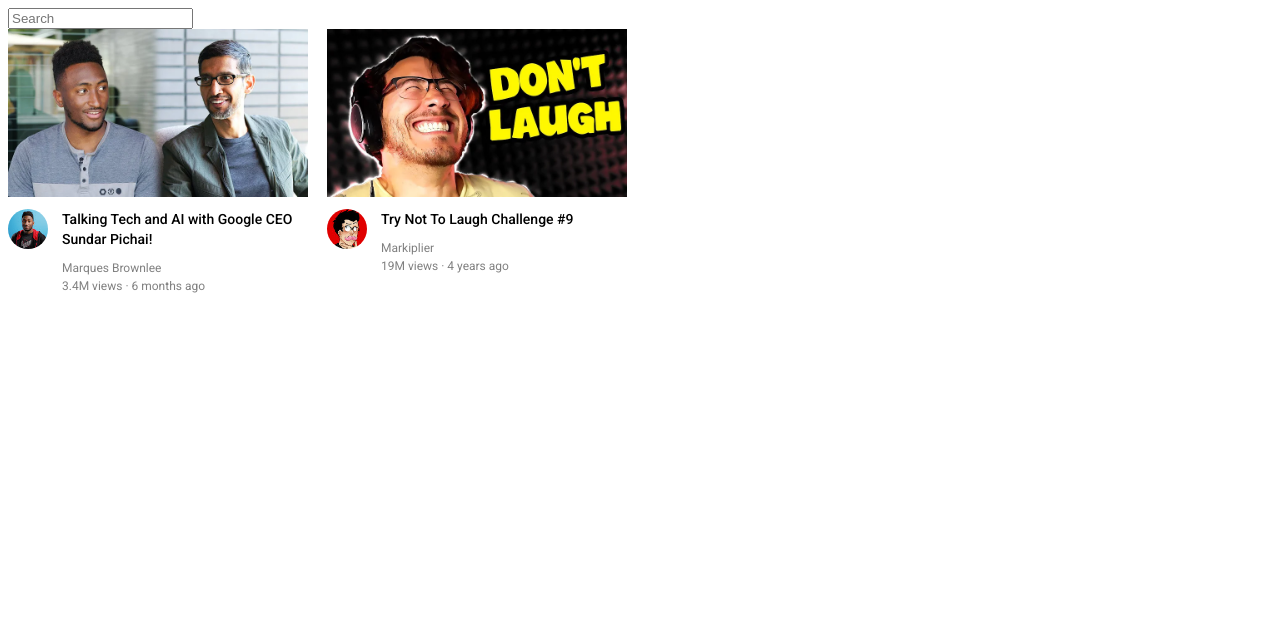
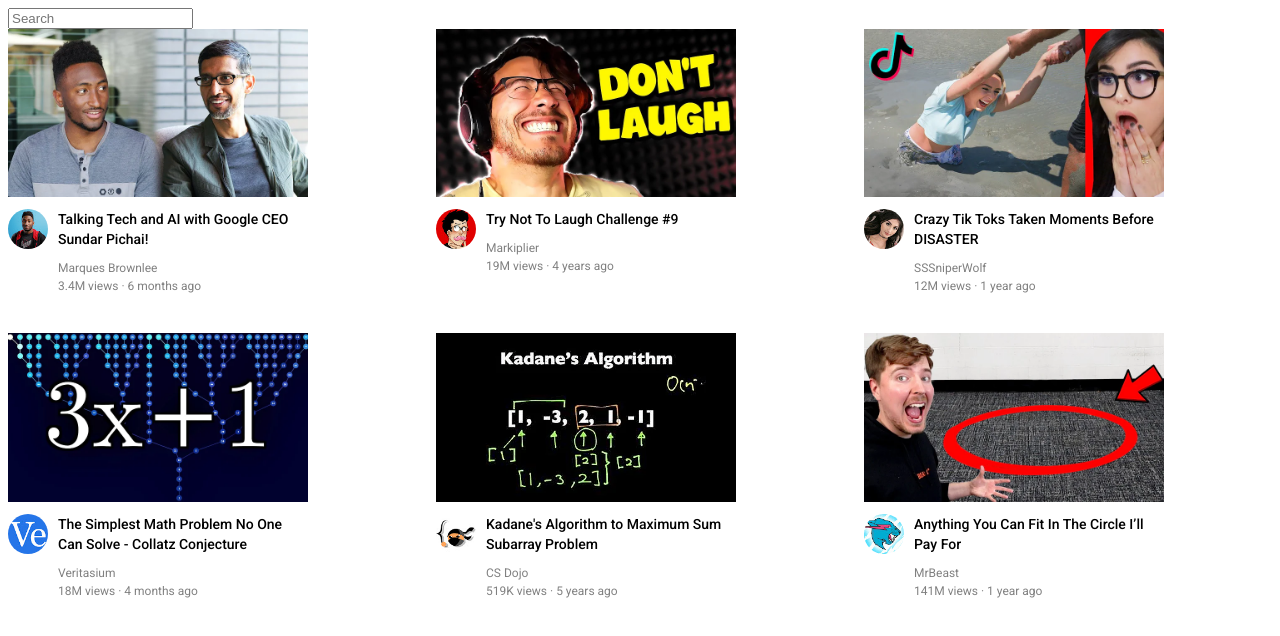
Before and after one commit to Dorfink/youtube-clone, a plain HTML site: page youtube.html in a window 1280 px wide. Drawn offline with Linux system fonts and the light colour scheme.

Commit message:
Moving PC's

```diff
--- a/styles/youtube.css
+++ b/styles/youtube.css
@@ -7,11 +7,17 @@ p {
   display: block;
 }
 
+.stage {
+  display: grid;
+  grid-template-columns: 1fr 1fr 1fr;
+  column-gap: 20px;
+  row-gap: 40px;
+}
+
 .video-preview {
   display: inline-block;
   width: 300px;
   vertical-align: top;
-  margin-right: 15px;
 }
 .thumbnail-row {
   margin-bottom: 12px;
@@ -21,20 +27,15 @@ p {
   width: 300px;
 }
 
-.channel-pfp {
-  display: inline-block;
-  width: 50px;
-  vertical-align: top;
+.video-info-grid {
+  display: grid;
+  grid-template-columns: 1fr 5fr;;
 }
 .pfp {
   width: 80%;
   border-radius: 25px;
 }
 
-.video-info {
-  display: inline-block;
-  width: 240px;
-}
 .video-title {
   font-size: 14px;
   font-weight: 500;
--- a/youtube.html
+++ b/youtube.html
@@ -2,24 +2,29 @@
 <html lang="en">
   <head>
     <title>Youtube</title>
-  <link rel="stylesheet" href="styles/youtube.css">
-  <link rel="preconnect" href="https://fonts.googleapis.com">
-  <link rel="preconnect" href="https://fonts.gstatic.com" crossorigin>
-  <link href="https://fonts.googleapis.com/css2?family=Roboto:wght@400;500;700&display=swap" rel="stylesheet">
+    <link rel="stylesheet" href="styles/youtube.css" />
+    <link rel="preconnect" href="https://fonts.googleapis.com" />
+    <link rel="preconnect" href="https://fonts.gstatic.com" crossorigin />
+    <link
+      href="https://fonts.googleapis.com/css2?family=Roboto:wght@400;500;700&display=swap"
+      rel="stylesheet"
+    />
   </head>
   <body>
-  <input class="search-bar" type="text" placeholder="Search">
-
+    <input class="search-bar" type="text" placeholder="Search" />
+    <div class="stage">
       <div class="video-preview">
         <div class="thumbnail-row">
-      <img class="thumbnail" src="thumbnails/thumbnail-1.webp">
+          <img class="thumbnail" src="thumbnails/thumbnail-1.webp" />
         </div>
-    <div>
+        <div class="video-info-grid">
           <div class="channel-pfp">
-        <img class="pfp" src="pfp/channel-1.jpeg">
+            <img class="pfp" src="pfp/channel-1.jpeg" />
           </div>
           <div class="video-info">
-      <p class="video-title">Talking Tech and AI with Google CEO Sundar Pichai!</p>
+            <p class="video-title">
+              Talking Tech and AI with Google CEO Sundar Pichai!
+            </p>
             <p class="video-author">Marques Brownlee</p>
             <p class="video-stats">3.4M views &#183; 6 months ago</p>
           </div>
@@ -28,11 +33,11 @@
 
       <div class="video-preview">
         <div class="thumbnail-row">
-      <img class="thumbnail" src="thumbnails/thumbnail-2.webp">
+          <img class="thumbnail" src="thumbnails/thumbnail-2.webp" />
         </div>
-    <div>
+        <div class="video-info-grid">
           <div class="channel-pfp">
-        <img class="pfp" src="pfp/channel-2.jpeg">
+            <img class="pfp" src="pfp/channel-2.jpeg" />
           </div>
           <div class="video-info">
             <p class="video-title">Try Not To Laugh Challenge #9</p>
@@ -41,5 +46,70 @@
           </div>
         </div>
       </div>
+
+      <div class="video-preview">
+        <div class="thumbnail-row">
+          <img class="thumbnail" src="thumbnails/thumbnail-3.webp" />
+        </div>
+        <div class="video-info-grid">
+          <div class="channel-pfp">
+            <img class="pfp" src="pfp/channel-3.jpeg" />
+          </div>
+          <div class="video-info">
+            <p class="video-title">Crazy Tik Toks Taken Moments Before DISASTER</p>
+            <p class="video-author">SSSniperWolf</p>
+            <p class="video-stats">12M views &#183; 1 year ago</p>
+          </div>
+        </div>
+      </div>
+
+      <div class="video-preview">
+        <div class="thumbnail-row">
+          <img class="thumbnail" src="thumbnails/thumbnail-4.webp" />
+        </div>
+        <div class="video-info-grid">
+          <div class="channel-pfp">
+            <img class="pfp" src="pfp/channel-4.jpeg" />
+          </div>
+          <div class="video-info">
+            <p class="video-title">The Simplest Math Problem No One Can Solve - Collatz Conjecture</p>
+            <p class="video-author">Veritasium</p>
+            <p class="video-stats">18M views &#183; 4 months ago</p>
+          </div>
+        </div>
+      </div>
+
+      <div class="video-preview">
+        <div class="thumbnail-row">
+          <img class="thumbnail" src="thumbnails/thumbnail-5.webp" />
+        </div>
+        <div class="video-info-grid">
+          <div class="channel-pfp">
+            <img class="pfp" src="pfp/channel-5.jpeg" />
+          </div>
+          <div class="video-info">
+            <p class="video-title">Kadane's Algorithm to Maximum Sum Subarray Problem</p>
+            <p class="video-author">CS Dojo</p>
+            <p class="video-stats">519K views &#183; 5 years ago</p>
+          </div>
+        </div>
+      </div>
+
+      <div class="video-preview">
+        <div class="thumbnail-row">
+          <img class="thumbnail" src="thumbnails/thumbnail-6.webp" />
+        </div>
+        <div class="video-info-grid">
+          <div class="channel-pfp">
+            <img class="pfp" src="pfp/channel-6.jpeg" />
+          </div>
+          <div class="video-info">
+            <p class="video-title">Anything You Can Fit In The Circle I’ll Pay For</p>
+            <p class="video-author">MrBeast</p>
+            <p class="video-stats">141M views &#183; 1 year ago</p>
+          </div>
+        </div>
+      </div>
+    </div>
   </body>
 </html>
```
Also changed, not shown: test.html (added, +4 -0 lines), pfp/channel-3.jpeg (added), pfp/channel-4.jpeg (added), pfp/channel-5.jpeg (added), pfp/channel-6.jpeg (added), thumbnails/thumbnail-5.webp (added), thumbnails/thumbnail-6.webp (added). Lines whose indentation alone changed are shown as unchanged.
